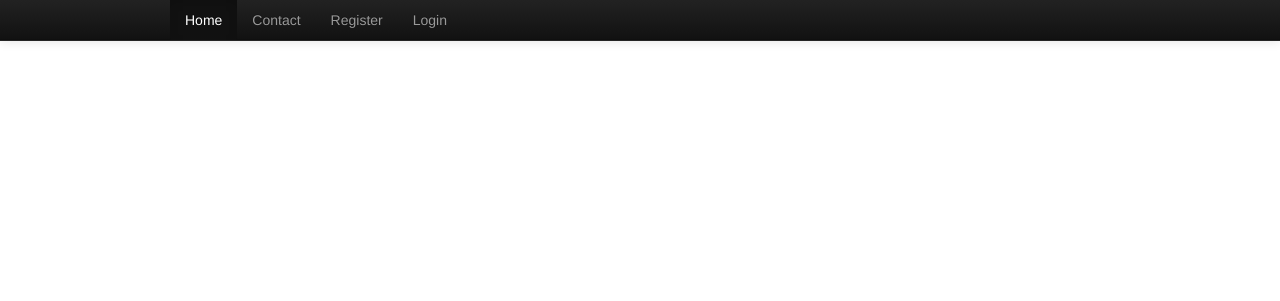
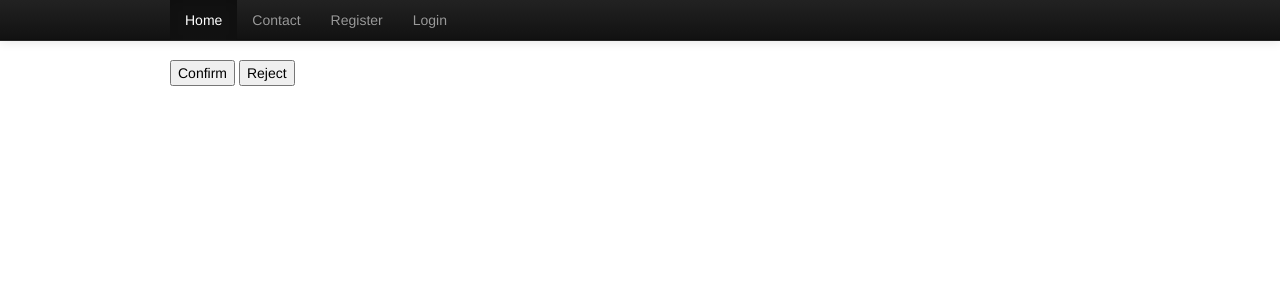
Before and after one commit to agiliq/join.agiliq.com, a Django app: a page that uses templates/base.html in a window 1280 px wide. Shown: the top 301 px of the page. Run offline with Django 3.2, Linux system fonts and the light colour scheme; the visitor is signed in with stand-in values (Sample User, id 1); parts of the project's set-up code (start-up, migrations or seed data) failed here and were passed over; some libraries are stand-ins or nearby versions.

Commit message:
fixed top margin

```diff
--- a/templates/base.html
+++ b/templates/base.html
@@ -6,6 +6,12 @@
     <!-- Bootstrap -->
     <link href="{{STATIC_URL}}bootstrap/css/bootstrap.min.css" rel="stylesheet">
     <link href="{{STATIC_URL}}bootstrap/css/bootstrap.css" rel="stylesheet">
+
+    <style>
+      body {
+        padding-top: 60px; /* 60px to make the container go all the way to the bottom of the topbar */
+      }
+    </style>
   </head>
 
   <body>
```
Also changed, not shown: templates/flatpages/default.html (+7 -3 lines).
